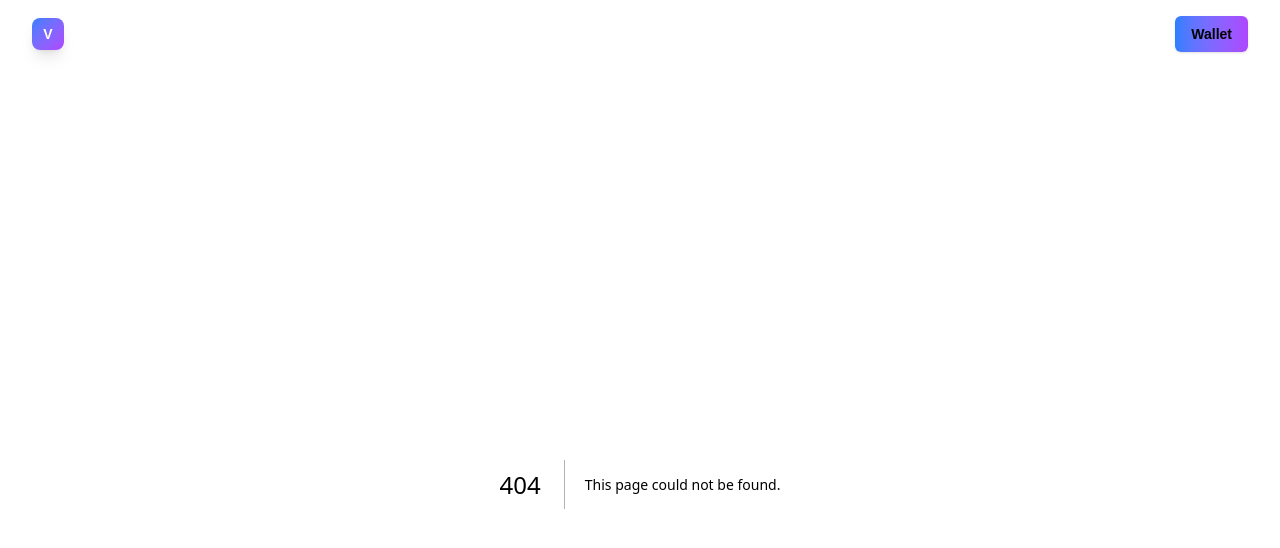
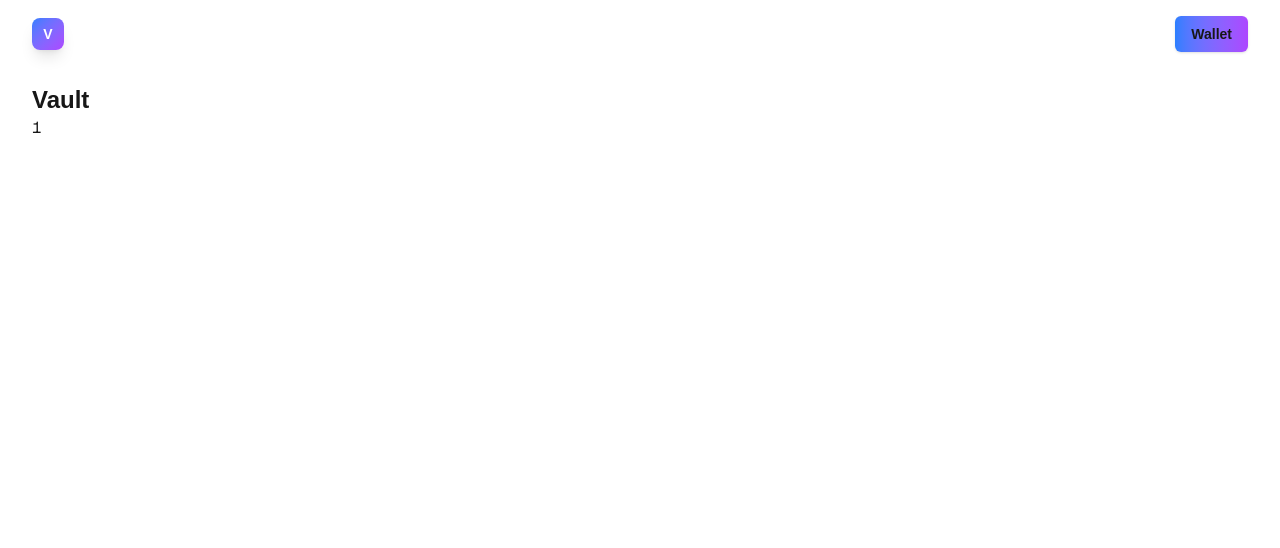
Before and after one commit to timewave-computer/valence-zk-vault-template, a Next.js app in the folder frontend/: page /vault/1 in a window 1280 px wide. Before the commit this address had no page. Shown: the top 548 px of the page. Built offline with nearby package versions, Linux system fonts and the light colour scheme.

Commit message:
add vault component

```diff
--- /dev/null
+++ b/frontend/src/app/vault/[vaultAddress]/page.tsx
@@ -0,0 +1,15 @@
+export type VaultPageProps = {
+  params: {
+    vaultAddress: string;
+  };
+};
+
+export default function VaultPage({ params }: VaultPageProps) {
+    const { vaultAddress } = params;
+  return (
+    <main>
+      <h1 className="text-2xl font-bold">Vault</h1>
+      <p className="font-mono">{vaultAddress}</p>
+    </main>
+  );
+}
```
